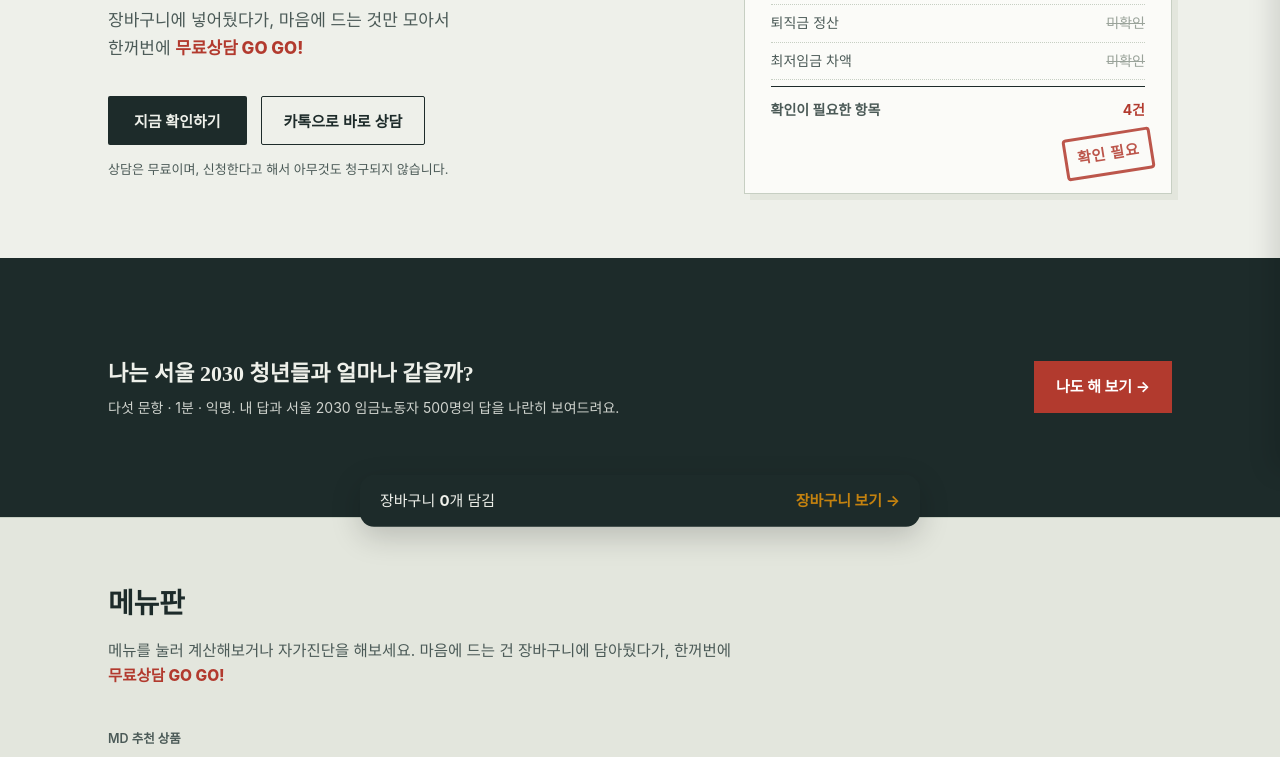
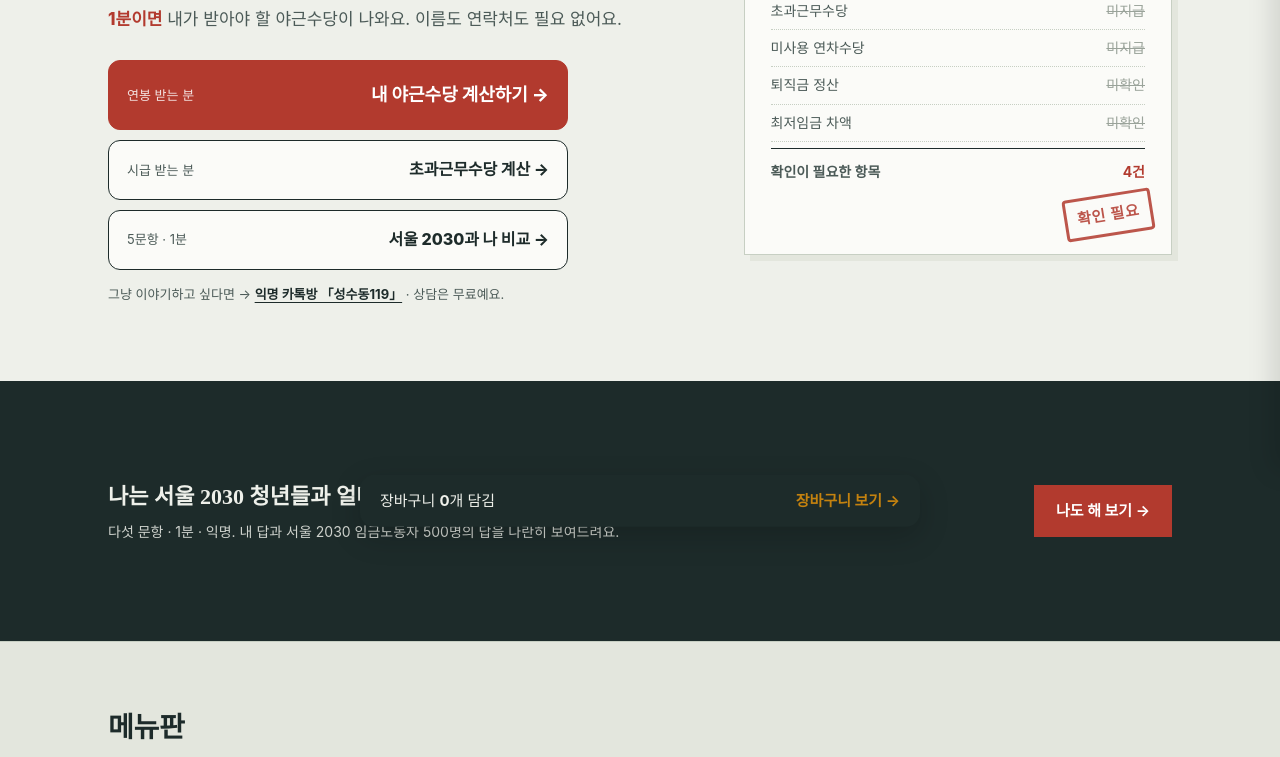
Before and after one commit to taegyo78-lgtm/seongsu-popupstore, a plain HTML site: page index.html in a window 1280 px wide. Shown: the part 330-1087 px from the top of the page. Drawn offline with Linux system fonts and the light colour scheme; a web font is replaced by a local one.

Commit message:
Update hero section and quick buttons in index.html

```diff
--- a/index.html
+++ b/index.html
@@ -97,6 +97,13 @@
     font-weight:700;
   }
 
+  .quick{margin-top:26px;display:grid;grid-template-columns:1fr;gap:10px;max-width:460px;}
+  .qk{display:flex;justify-content:space-between;align-items:center;gap:12px;text-align:left;background:var(--white);border:1px solid var(--ink);color:var(--ink);padding:16px 18px;border-radius:12px;font:inherit;cursor:pointer;}
+  .qk .qk-t{font-size:13px;color:var(--ink-soft);white-space:nowrap}
+  .qk .qk-b{font-size:16px;font-weight:800}
+  .qk-main{background:var(--stamp);border-color:var(--stamp);color:#fff;padding:20px 18px}
+  .qk-main .qk-t{color:rgba(255,255,255,.85)} .qk-main .qk-b{font-size:18px}
+  .hero-note a{color:var(--ink);font-weight:700;text-decoration:underline;text-underline-offset:3px}
   /* ---------- hero ---------- */
   .hero{padding:76px 0 64px;}
   .hero-grid{display:grid;grid-template-columns:1.15fr 0.85fr;gap:56px;align-items:center;}
@@ -498,14 +505,15 @@
 <section class="hero">
   <div class="wrap hero-grid">
     <div>
-      <div class="eyebrow-note">원하는 것을 골라~! 골라~!</div>
+      <div class="eyebrow-note">썰랩 · 성수 팝업스토어</div>
       <h1>일하며 놓친 임금과<br>권리를 <em>확인</em>해보세요.</h1>
-      <p class="lede">장바구니에 넣어뒀다가, 마음에 드는 것만 모아서<br>한꺼번에 <b>무료상담 GO GO!</b></p>
-      <div class="hero-cta">
-        <button class="btn-primary" onclick="scrollToShop()">지금 확인하기</button>
-        <button class="btn-ghost" onclick="goKakaoDirect()">카톡으로 바로 상담</button>
+      <p class="lede"><b>1분이면</b> 내가 받아야 할 야근수당이 나와요. 이름도 연락처도 필요 없어요.</p>
+      <div class="quick">
+        <button class="qk qk-main" onclick="quickStart('salaried')"><span class="qk-t">연봉 받는 분</span><span class="qk-b">내 야근수당 계산하기 →</span></button>
+        <button class="qk" onclick="quickStart('ot')"><span class="qk-t">시급 받는 분</span><span class="qk-b">초과근무수당 계산 →</span></button>
+        <button class="qk" onclick="quickStart('compare')"><span class="qk-t">5문항 · 1분</span><span class="qk-b">서울 2030과 나 비교 →</span></button>
       </div>
-      <p class="hero-note">상담은 무료이며, 신청한다고 해서 아무것도 청구되지 않습니다.</p>
+      <p class="hero-note">그냥 이야기하고 싶다면 → <a href="#" onclick="quickStart('lounge');return false;">익명 카톡방 「성수동119」</a> · 상담은 무료예요.</p>
     </div>
     <div class="receipt">
       <div class="receipt-head">
@@ -559,7 +567,7 @@
       </div>
       <div class="step">
         <div class="n">2</div>
-        <h4>익명 카톡방에서 계산하기</h4>
+        <h4>익명 카톡방 「성수동119」</h4>
         <p>담은 항목을 들고 성수에서 일하는 사람들의 익명 오픈채팅방으로 갑니다. 이름도 연락처도 필요 없습니다.</p>
       </div>
       <div class="step">
@@ -615,7 +623,7 @@
   </div>
   <div class="drawer-body" id="drawerBody"></div>
   <div class="drawer-foot">
-    <div class="note">익명 카톡방은 여러 사람이 함께 보는 곳이에요. 회사 이름이나 금액은 적지 말고, 따로 묻고 싶으면 방에서 담당자에게 1:1 채팅을 요청하세요.</div>
+    <div class="note">익명 카톡방 「성수동119」는 여러 사람이 함께 보는 곳이에요. 회사 이름이나 금액은 적지 말고, 따로 묻고 싶으면 방에서 담당자에게 1:1 채팅을 요청하세요.</div>
     <button class="btn-primary" onclick="orderViaKakao()">담은 항목 들고 계산하러 가기</button>
   </div>
 </div>
@@ -753,7 +761,7 @@ const PRODUCTS = [
 ];
 
 const FLOORS = ['전체', '임금', '휴가·퇴직', '보험'];
-// 익명 오픈채팅방 「성수 퇴근길 라운지」 — 주소는 lounge/index.html 한 곳에서만 관리합니다
+// 익명 오픈채팅방 「성수동119」(성수 퇴근길 라운지) — 주소는 lounge/index.html 한 곳에서만 관리합니다
 // 1:1 상담은 방 안에서 담당자에게 채팅을 요청하는 방식
 const KAKAO_OPENCHAT_URL = '/lounge?src=popupstore';
 
@@ -1056,6 +1064,14 @@ function renderCompare(){
     <div class="cmp-src">${COMPARE_SRC}</div>`;
 }
 if(compareEnabled()) document.getElementById('compare').classList.add('on');
+
+// ---------- 첫 화면 바로 시작 ----------
+function quickStart(type){
+  trackEvent('hero_quick', { type });
+  if(type==='compare') return openCompare();
+  if(type==='lounge') return goKakaoDirect();
+  openDetail(type);
+}
 </script>
 
 </body>
```
